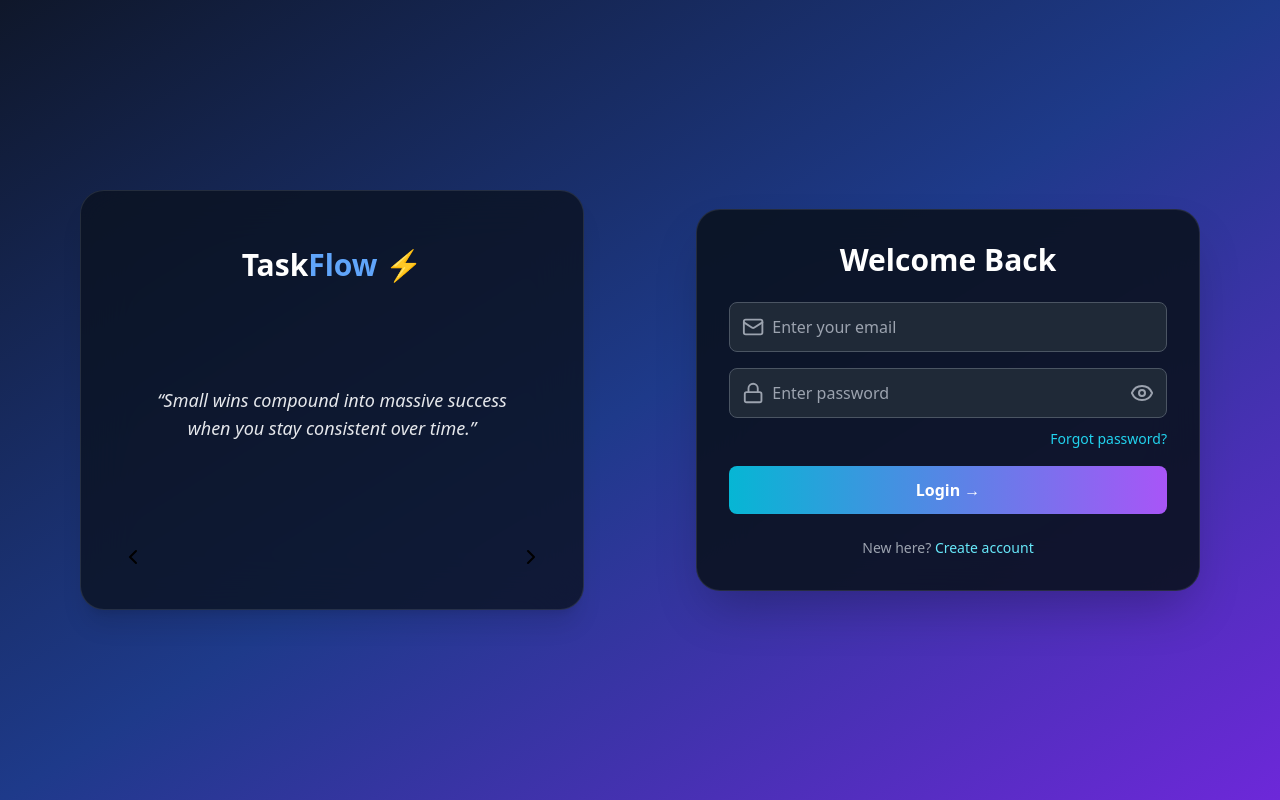
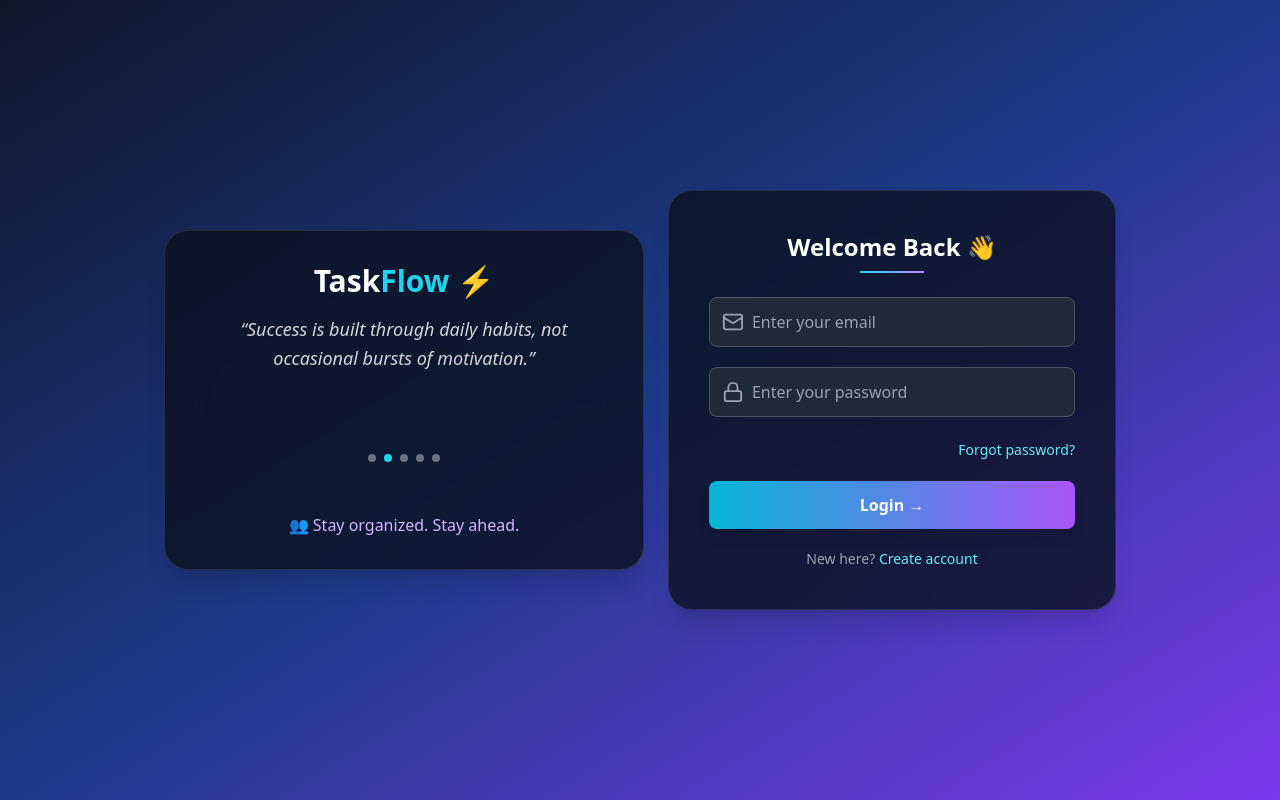
Before and after one commit to AnshulSharma2005/Team-Task-Manager, a React (Create React App) app in the folder frontend/: page / in a window 1280 px wide. Built offline with nearby package versions, Linux system fonts and the light colour scheme.

Commit message:
Updated project with all features

```diff
--- a/frontend/src/index.css
+++ b/frontend/src/index.css
@@ -22,3 +22,7 @@ select:-webkit-autofill {
   -webkit-text-fill-color: #ffffff !important;
   transition: background-color 9999s ease-in-out 0s;
 }
+select option {
+  background-color: #1f2937;
+  color: white;
+}
--- a/frontend/src/pages/Dashboard.js
+++ b/frontend/src/pages/Dashboard.js
@@ -1,8 +1,8 @@
 import { useEffect, useState } from "react";
 import axios from "axios";
 import toast from "react-hot-toast";
-import { useNavigate } from "react-router-dom";
-import { LogOut, PlusCircle } from "lucide-react";
+
+const API = "http://localhost:5000/api";
 
 export default function Dashboard() {
   const [tasks, setTasks] = useState([]);
@@ -12,50 +12,39 @@ export default function Dashboard() {
   const [title, setTitle] = useState("");
   const [selectedProject, setSelectedProject] = useState("");
   const [assignedTo, setAssignedTo] = useState("");
-
   const [newProject, setNewProject] = useState("");
 
-  const navigate = useNavigate();
+  const storedUser = localStorage.getItem("user");
+  const user = storedUser ? JSON.parse(storedUser) : null;
 
-  const API = "http://localhost:5000/api/tasks";
+  if (!user) {
+    window.location.href = "/";
+    return null;
+  }
 
-  const userEmail = localStorage.getItem("userEmail");
-  const userRole = localStorage.getItem("userRole");
+  // ✅ ONLY MEMBERS (fix)
+  const filteredUsers = users.filter(
+    (u) =>
+      u.email &&
+      u.email !== user.email &&
+      u.role === "Member"
+  );
 
   // ================= FETCH =================
 
   const fetchTasks = async () => {
-    try {
-      let url = API;
-
-      // 🔥 Member sees only assigned tasks
-      if (userRole === "Member") {
-        url = `${API}?assignedTo=${userEmail}`;
-      }
-
-      const res = await axios.get(url);
-      setTasks(res.data);
-    } catch {
-      toast.error("Failed to load tasks ❌");
-    }
+    const res = await axios.get(`${API}/tasks`);
+    setTasks(res.data || []);
   };
 
   const fetchProjects = async () => {
-    try {
-      const res = await axios.get("http://localhost:5000/api/projects");
-      setProjects(res.data);
-    } catch {
-      toast.error("Failed to load projects ❌");
-    }
+    const res = await axios.get(`${API}/projects`);
+    setProjects(res.data || []);
   };
 
   const fetchUsers = async () => {
-    try {
-      const res = await axios.get("http://localhost:5000/api/users");
-      setUsers(res.data);
-    } catch {
-      toast.error("Failed to load users ❌");
-    }
+    const res = await axios.get(`${API}/users/all`);
+    setUsers(res.data || []);
   };
 
   useEffect(() => {
@@ -64,82 +53,62 @@ export default function Dashboard() {
     fetchUsers();
   }, []);
 
+  // ================= PROJECT =================
+
+  const createProject = async () => {
+    if (!newProject) return toast.error("Enter project name");
+
+    await axios.post(`${API}/projects`, {
+      name: newProject,
+      createdBy: user.email,
+    });
+
+    toast.success("Project created 🚀");
+    setNewProject("");
+    fetchProjects();
+  };
+
   // ================= ADD TASK =================
 
   const addTask = async () => {
-    if (!title) return toast.error("Task title required ❌");
-    if (!selectedProject) return toast.error("Select project ❌");
-    if (!assignedTo) return toast.error("Assign user ❌");
+    if (!title) return toast.error("Task cannot be empty");
+    if (!selectedProject) return toast.error("Select project");
 
-    try {
-      await axios.post(API, {
+    // ✅ ADMIN MUST SELECT MEMBER
+    if (user.role === "Admin" && !assignedTo) {
+      return toast.error("Please assign a member ❌");
+    }
+
+    await axios.post(`${API}/tasks`, {
       title,
+      projectId: selectedProject,
+      assignedTo:
+        user.role === "Admin"
+          ? assignedTo // ✅ FIXED (no fallback)
+          : user.email,
+      createdBy: user.email,
       status: "Pending",
-        createdBy: userEmail,
-        assignedTo,
-        projectId: selectedProject,
-        priority: "Medium",
-        deadline: new Date(Date.now() + 2 * 24 * 60 * 60 * 1000)
     });
 
-      toast.success("Task added 🚀");
+    toast.success("Task added");
     setTitle("");
+    setAssignedTo("");
     fetchTasks();
-    } catch {
-      toast.error("Error adding task ❌");
-    }
   };
 
   // ================= UPDATE =================
 
   const updateStatus = async (id, status) => {
-    try {
-      await axios.put(`${API}/${id}`, { status });
-      toast.success("Updated");
+    await axios.put(`${API}/tasks/${id}`, { status });
     fetchTasks();
-    } catch {
-      toast.error("Update failed");
-    }
   };
 
   const deleteTask = async (id) => {
-    try {
-      await axios.delete(`${API}/${id}`);
-      toast.success("Deleted");
+    await axios.delete(`${API}/tasks/${id}`);
     fetchTasks();
-    } catch {
-      toast.error("Delete failed");
-    }
   };
 
-  // ================= PROJECT =================
-
-  const createProject = async () => {
-    if (!newProject) return toast.error("Enter project name ❌");
-
-    try {
-      await axios.post("http://localhost:5000/api/projects", {
-        name: newProject,
-        createdBy: userEmail
-      });
-
-      toast.success("Project created 🎉");
-      setNewProject("");
-      fetchProjects();
-    } catch {
-      toast.error("Error creating project");
-    }
-  };
-
-  // ================= LOGOUT =================
-
-  const handleLogout = () => {
-    localStorage.clear();
-    toast.success("Logged out");
-    navigate("/");
-  };
-
-  // ================= LOGIC =================
+  // ================= FILTER =================
 
   const filteredTasks = selectedProject
     ? tasks.filter((t) => t.projectId === selectedProject)
@@ -151,47 +120,67 @@ export default function Dashboard() {
 
   const pending = filteredTasks.length - completed;
 
-  const isOverdue = (deadline) =>
-    deadline && new Date(deadline) < new Date();
-
-  // ================= UI =================
-
   return (
-    <div className="min-h-screen bg-gradient-to-br from-[#0f172a] via-[#1e3a8a] to-[#7c3aed] p-6 text-white">
+    <div className="min-h-screen bg-gradient-to-br from-[#0f172a] via-[#1e3a8a] to-[#7c3aed] p-6">
 
       {/* HEADER */}
-      <div className="flex justify-between items-center mb-8">
-        <h1 className="text-3xl font-bold">
-          🚀 Dashboard ({userRole})
+      <div className="flex justify-between items-center mb-6">
+        <div>
+          <h1 className="text-3xl font-bold text-white">
+            🚀 Dashboard: {user.role}
           </h1>
+          <p className="text-gray-300 text-sm">
+            {user.name} (Currently logged in {user.role})
+          </p>
+        </div>
 
         <button
-          onClick={handleLogout}
-          className="bg-red-500 hover:bg-red-600 px-4 py-2 rounded-lg flex items-center gap-2"
+          onClick={() => {
+            localStorage.clear();
+            window.location.href = "/";
+          }}
+          className="bg-red-500 px-4 py-2 rounded text-white"
         >
-          <LogOut size={18} /> Logout
+          Logout
         </button>
       </div>
 
       {/* STATS */}
-      <div className="grid md:grid-cols-3 gap-5 mb-8">
-        <Stat title="Total Tasks" value={filteredTasks.length} />
-        <Stat title="Completed" value={completed} color="text-green-400" />
-        <Stat title="Pending" value={pending} color="text-yellow-400" />
+      <div className="grid md:grid-cols-3 gap-4 mb-6">
+        <Card title="Total Tasks" value={filteredTasks.length} />
+        <Card title="Completed" value={completed} />
+        <Card title="Pending" value={pending} />
       </div>
 
-      {/* ADMIN: CREATE PROJECT */}
-      {userRole === "Admin" && (
-        <div className="flex gap-3 mb-6">
+      {/* 👥 MEMBERS LIST */}
+      {user.role === "Admin" && (
+        <div className="mb-6 bg-[#0b1220]/80 p-4 rounded-xl text-white">
+          <h2 className="font-semibold mb-2">Team Members</h2>
+
+          {filteredUsers.length === 0 ? (
+            <p className="text-gray-400">No members</p>
+          ) : (
+            filteredUsers.map((u) => (
+              <p key={u._id}>
+                • {u.name} ({u.email})
+              </p>
+            ))
+          )}
+        </div>
+      )}
+
+      {/* CREATE PROJECT */}
+      {user.role === "Admin" && (
+        <div className="flex gap-3 mb-4">
           <input
             value={newProject}
             onChange={(e) => setNewProject(e.target.value)}
             placeholder="Create new project..."
-            className="flex-1 bg-white/10 p-3 rounded-lg"
+            className="flex-1 bg-[#1f2937] text-white px-3 py-3 rounded-lg"
           />
           <button
             onClick={createProject}
-            className="bg-purple-500 px-5 rounded-lg"
+            className="bg-purple-500 px-4 rounded text-white"
           >
             Create
           </button>
@@ -202,7 +191,7 @@ export default function Dashboard() {
       <select
         value={selectedProject}
         onChange={(e) => setSelectedProject(e.target.value)}
-        className="w-full bg-white/10 p-3 rounded-lg mb-6"
+        className="w-full mb-4 bg-[#1f2937] text-white px-3 py-3 rounded-lg"
       >
         <option value="">All Projects</option>
         {projects.map((p) => (
@@ -213,99 +202,96 @@ export default function Dashboard() {
       </select>
 
       {/* ADD TASK */}
-      <div className="bg-[#0b1220]/80 p-5 rounded-xl flex gap-3 mb-8">
-
+      <div className="flex gap-3 mb-6">
         <input
           value={title}
           onChange={(e) => setTitle(e.target.value)}
           placeholder="Enter task..."
-          className="flex-1 bg-white/10 p-3 rounded-lg"
+          className="flex-1 bg-[#1f2937] text-white px-3 py-3 rounded-lg"
         />
 
-        {/* ASSIGN USER */}
-        {userRole === "Admin" && (
+        {user.role === "Admin" && (
           <select
             value={assignedTo}
             onChange={(e) => setAssignedTo(e.target.value)}
-            className="bg-white/10 p-3 rounded-lg"
+            className="bg-[#1f2937] text-white px-3 py-3 rounded-lg"
           >
-            <option value="">Assign user</option>
-            {users.map((u) => (
+            <option value="">Assign member</option>
+
+            {filteredUsers.length === 0 ? (
+              <option disabled>No members available</option>
+            ) : (
+              filteredUsers.map((u) => (
                 <option key={u._id} value={u.email}>
-                {u.email}
+                  {u.name}
                 </option>
-            ))}
+              ))
+            )}
           </select>
         )}
 
         <button
           onClick={addTask}
-          className="bg-gradient-to-r from-cyan-500 to-purple-500 px-4 rounded-lg"
+          className="bg-gradient-to-r from-cyan-500 to-purple-500 px-5 rounded-lg text-white"
         >
-          <PlusCircle />
+          + Add
         </button>
       </div>
 
-      {/* TASK LIST */}
-      <div className="grid gap-4">
+      {/* TASKS */}
+      <div className="space-y-4">
         {filteredTasks.map((t) => (
           <div
             key={t._id}
-            className="bg-[#0b1220]/80 p-5 rounded-xl flex justify-between items-center"
+            className="bg-[#0b1220]/80 p-5 rounded-xl flex justify-between"
           >
-
             <div>
-              <h3 className="font-semibold text-lg">{t.title}</h3>
-
-              <p className="text-sm text-gray-400">
+              <h3 className="text-white">{t.title}</h3>
+              <p className="text-gray-400 text-sm">
                 Assigned: {t.assignedTo}
               </p>
 
-              <p className="text-xs text-gray-400">
-                Due: {new Date(t.deadline).toLocaleDateString()}
-              </p>
-
               <span
-                className={`px-3 py-1 text-sm rounded-full ${
-                  isOverdue(t.deadline)
-                    ? "bg-red-500/20 text-red-400"
-                    : t.status === "Completed"
-                    ? "bg-green-500/20 text-green-400"
-                    : "bg-yellow-500/20 text-yellow-400"
+                className={`px-2 py-1 text-xs rounded ${
+                  t.status === "Completed"
+                    ? "bg-green-500"
+                    : "bg-yellow-500"
                 }`}
               >
-                {isOverdue(t.deadline) ? "Overdue 🔴" : t.status}
+                {t.status}
               </span>
             </div>
 
             <div className="flex gap-2">
-
-              {t.status === "Pending" ? (
+              {t.status !== "Completed" ? (
                 <button
-                  onClick={() => updateStatus(t._id, "Completed")}
-                  className="bg-green-500 px-3 py-1 rounded"
+                  onClick={() =>
+                    updateStatus(t._id, "Completed")
+                  }
+                  className="bg-green-500 px-3 py-1 rounded text-white"
                 >
                   Done
                 </button>
               ) : (
                 <button
-                  onClick={() => updateStatus(t._id, "Pending")}
-                  className="bg-yellow-500 px-3 py-1 rounded"
+                  onClick={() =>
+                    updateStatus(t._id, "Pending")
+                  }
+                  className="bg-yellow-500 px-3 py-1 rounded text-white"
                 >
                   Undo
                 </button>
               )}
 
-              {userRole === "Admin" && (
+              {user.role === "Admin" && (
                 <button
                   onClick={() => deleteTask(t._id)}
-                  className="bg-red-500 px-3 py-1 rounded"
+                  className="bg-red-500 px-3 py-1 rounded text-white"
                 >
                   Delete
                 </button>
               )}
             </div>
-
           </div>
         ))}
       </div>
@@ -313,10 +299,9 @@ export default function Dashboard() {
   );
 }
 
-// STAT CARD
-const Stat = ({ title, value, color }) => (
-  <div className="bg-[#0b1220]/80 p-5 rounded-xl">
-    <p className="text-gray-400">{title}</p>
-    <h2 className={`text-3xl font-bold ${color || ""}`}>{value}</h2>
+const Card = ({ title, value }) => (
+  <div className="bg-[#0b1220]/80 p-5 rounded-xl text-white">
+    <p>{title}</p>
+    <h2 className="text-2xl font-bold">{value}</h2>
   </div>
 );
--- a/frontend/src/pages/Login.js
+++ b/frontend/src/pages/Login.js
@@ -1,205 +1,179 @@
-import { useState, useEffect } from "react";
-import { useNavigate } from "react-router-dom";
-import {
-  Mail,
-  Lock,
-  ChevronLeft,
-  ChevronRight,
-  Eye,
-  EyeOff,
-} from "lucide-react";
+import React, { useState, useEffect } from "react";
+import { Mail, Lock } from "lucide-react";
+import { Link, useNavigate } from "react-router-dom";
 import { signInWithEmailAndPassword } from "firebase/auth";
 import { auth } from "../firebase";
+import axios from "axios";
 import toast from "react-hot-toast";
-import axios from "axios";
 
-export default function Login() {
-  const navigate = useNavigate();
+const API = "http://localhost:5000/api";
 
+const quotes = [
+  "Small wins compound into massive success when you stay consistent over time.",
+  "Success is built through daily habits, not occasional bursts of motivation.",
+  "Consistency beats motivation when discipline becomes your habit.",
+  "Great teams are built on trust, communication, and execution.",
+  "Your future is created by what you do consistently, not occasionally."
+];
+
+const Login = () => {
   const [email, setEmail] = useState("");
   const [password, setPassword] = useState("");
-  const [index, setIndex] = useState(0);
-  const [showPassword, setShowPassword] = useState(false);
   const [loading, setLoading] = useState(false);
+  const [currentQuote, setCurrentQuote] = useState(0);
 
-  const quotes = [
-    "Discipline turns goals into results when you show up consistently every single day.",
-    "Small wins compound into massive success when you stay consistent over time.",
-    "Success is not luck but the result of daily habits and disciplined execution.",
-    "Your future is shaped by what you choose to do consistently today.",
-    "Consistency separates those who succeed from those who only dream about it.",
-    "Great teams succeed because they trust, communicate, and execute effectively together.",
-    "Keep moving forward even when things feel slow or difficult.",
-    "Ideas are nothing without execution and consistent effort behind them.",
-    "Every completed task builds momentum and confidence for the next one.",
-    "Stay organized, stay focused, and stay ahead of everything you do.",
-  ];
+  const navigate = useNavigate();
 
   useEffect(() => {
     const interval = setInterval(() => {
-      setIndex((prev) => (prev + 1) % quotes.length);
-    }, 4000);
+      setCurrentQuote((prev) => (prev + 1) % quotes.length);
+    }, 3000);
     return () => clearInterval(interval);
   }, []);
 
-  const next = () => setIndex((index + 1) % quotes.length);
-  const prev = () =>
-    setIndex((index - 1 + quotes.length) % quotes.length);
+  const handleLogin = async (e) => {
+    e.preventDefault();
 
-  const handleLogin = async () => {
     if (!email || !password) {
-      return toast.error("Please fill all fields ❌");
+      toast.error("Please fill all fields ❌");
+      return;
     }
 
     try {
       setLoading(true);
 
-      // 🔐 Firebase Login
-      const userCredential = await signInWithEmailAndPassword(
-        auth,
-        email,
-        password
-      );
+      await signInWithEmailAndPassword(auth, email, password);
 
-      const user = userCredential.user;
+      const res = await axios.get(`${API}/users/${email}`);
 
-      // 🗄️ Fetch user from backend
-      let res;
-      try {
-        res = await axios.get(
-          `http://localhost:5000/api/users/${user.email}`
-        );
-      } catch (err) {
-        toast.error("Server error. Please try again.");
-        return;
-      }
+      localStorage.setItem("user", JSON.stringify(res.data));
 
-      if (!res.data) {
-        toast.error("User not registered. Please signup.");
-        return;
-      }
+      toast.success(`Welcome ${res.data.role} 🎉`);
 
-      // ✅ Store user
-      localStorage.setItem("userEmail", user.email);
-      localStorage.setItem("userRole", res.data.role);
+      navigate("/dashboard");
 
-      toast.success(`Welcome ${res.data.role} 🚀`);
-
-      setTimeout(() => {
-        navigate("/dashboard");
-      }, 1200);
-
-    } catch (error) {
-      console.error(error);
-
-      if (error.code === "auth/user-not-found") {
-        toast.error("Email not registered. Please sign up.");
-      } else if (error.code === "auth/wrong-password") {
-        toast.error("Incorrect password ❌");
-      } else {
-        toast.error("Login failed. Try again.");
-      }
+    } catch {
+      toast.error("Login failed ❌");
     } finally {
       setLoading(false);
     }
   };
 
   return (
-    <div className="min-h-screen flex flex-wrap items-center justify-center md:justify-between gap-8 px-6 md:px-20 py-10
-    bg-gradient-to-br from-[#0f172a] via-[#1e3a8a] to-[#6d28d9]">
+    <div className="min-h-screen flex items-center justify-center gap-6 px-10
+    bg-gradient-to-br from-[#0f172a] via-[#1e3a8a] to-[#7c3aed]">
 
-      {/* LEFT PANEL */}
-      <div className="w-full md:w-[45%] flex justify-center">
-        <div className="bg-[#0b1220]/80 backdrop-blur-xl border border-white/10
-        rounded-3xl p-10 w-full max-w-lg h-[420px]
-        shadow-xl hover:shadow-blue-500/20 transition flex flex-col justify-between">
+      {/* 🔥 QUOTE CARD (RESTORED STYLE) */}
+      <div className="hidden md:flex flex-col justify-between items-center
+      bg-[#0b1220]/80 backdrop-blur-xl border border-white/10
+      rounded-3xl px-10 py-8 w-[480px] h-[340px] shadow-xl
+      hover:shadow-cyan-400/20 transition text-center">
 
-          <h1 className="text-3xl font-bold text-center text-white mt-4">
-            Task<span className="text-blue-400">Flow</span> ⚡
+        <div>
+          <h1 className="text-3xl font-bold text-white mb-4">
+            Task<span className="text-cyan-400">Flow</span> ⚡
           </h1>
 
-          <p className="text-center text-lg italic text-gray-200 px-4">
-            “{quotes[index]}”
+          {/* ✨ ITALIC + BETTER LOOK */}
+          <p className="text-gray-300 text-lg italic leading-relaxed min-h-[80px] font-light">
+            “{quotes[currentQuote]}”
           </p>
+        </div>
 
-          <div className="flex justify-between">
-            <button onClick={prev}><ChevronLeft /></button>
-            <button onClick={next}><ChevronRight /></button>
-          </div>
+        {/* DOTS */}
+        <div className="flex gap-2 mt-2">
+          {quotes.map((_, i) => (
+            <span
+              key={i}
+              className={`h-2 w-2 rounded-full ${
+                i === currentQuote ? "bg-cyan-400" : "bg-gray-500"
+              }`}
+            />
+          ))}
         </div>
+
+        {/* CENTERED TEXT */}
+        <p className="text-purple-300 text-base font-medium text-center">
+          👥 Stay organized. Stay ahead.
+        </p>
       </div>
 
-      {/* LOGIN CARD */}
-      <div className="w-full md:w-[45%] flex justify-center">
-        <div className="bg-[#0b1220]/90 backdrop-blur-xl border border-white/10
-        rounded-3xl p-8 w-full max-w-lg shadow-2xl hover:shadow-cyan-400/20 transition">
+      {/* 🔥 LOGIN CARD (YOUR STYLE BACK) */}
+      <div className="bg-[#0b1220]/80 backdrop-blur-xl border border-white/10
+      rounded-3xl p-10 w-full max-w-md shadow-xl
+      hover:shadow-cyan-400/20 transition">
 
-          <h2 className="text-3xl font-bold text-white text-center mb-6">
-            Welcome Back
-          </h2>
+        <h2 className="text-2xl font-semibold text-white text-center">
+          Welcome Back 👋
+        </h2>
 
-          {/* Email */}
-          <div className="flex items-center bg-[#1f2937] rounded-lg px-3 mb-4 border border-gray-600 focus-within:border-cyan-400">
+        {/* 🔥 UNDERLINE BACK */}
+        <div className="w-16 h-[2px] bg-gradient-to-r from-cyan-400 to-purple-400 mx-auto mt-2 mb-6"></div>
+
+        <form onSubmit={handleLogin} className="space-y-5">
+
+          {/* EMAIL */}
+          <div className="flex items-center bg-[#1f2937] px-3 py-3 rounded-lg
+          border border-gray-600
+          hover:border-cyan-400 hover:shadow-lg hover:shadow-cyan-400/20
+          focus-within:border-cyan-400 transition">
+
             <Mail className="text-gray-400 mr-2" />
+
             <input
               type="email"
               placeholder="Enter your email"
-              className="w-full bg-transparent py-3 outline-none text-white"
+              className="w-full bg-transparent outline-none text-white"
               value={email}
               onChange={(e) => setEmail(e.target.value)}
             />
           </div>
 
-          {/* Password */}
-          <div className="relative flex items-center bg-[#1f2937] rounded-lg px-3 mb-2 border border-gray-600 focus-within:border-cyan-400">
+          {/* PASSWORD */}
+          <div className="flex items-center bg-[#1f2937] px-3 py-3 rounded-lg
+          border border-gray-600
+          hover:border-cyan-400 hover:shadow-lg hover:shadow-cyan-400/20
+          focus-within:border-cyan-400 transition">
+
             <Lock className="text-gray-400 mr-2" />
+
             <input
-              type={showPassword ? "text" : "password"}
-              placeholder="Enter password"
-              className="w-full bg-transparent py-3 outline-none text-white"
+              type="password"
+              placeholder="Enter your password"
+              className="w-full bg-transparent outline-none text-white"
               value={password}
               onChange={(e) => setPassword(e.target.value)}
             />
-            <span
-              onClick={() => setShowPassword(!showPassword)}
-              className="absolute right-3 cursor-pointer text-gray-400"
-            >
-              {showPassword ? <EyeOff /> : <Eye />}
-            </span>
           </div>
 
-          {/* Forgot Password */}
-          <div className="text-right mb-4">
-            <span
-              onClick={() => navigate("/forgot-password")}
-              className="text-cyan-400 text-sm cursor-pointer hover:underline"
-            >
+          <div className="text-right">
+            <Link to="/forgot-password" className="text-cyan-300 text-sm">
               Forgot password?
-            </span>
+            </Link>
           </div>
 
-          {/* Button */}
+          {/* BUTTON */}
           <button
-            onClick={handleLogin}
+            type="submit"
             disabled={loading}
             className="w-full bg-gradient-to-r from-cyan-500 to-purple-500
-            py-3 rounded-lg text-white font-semibold hover:scale-105 transition"
+            py-3 rounded-lg text-white font-semibold
+            hover:scale-105 transition duration-300 shadow-lg"
           >
             {loading ? "Logging in..." : "Login →"}
           </button>
 
-          {/* Bottom */}
-          <p className="text-center text-sm text-gray-400 mt-6">
+          <p className="text-center text-gray-400 text-sm">
             New here?{" "}
-            <span
-              onClick={() => navigate("/signup")}
-              className="text-cyan-300 cursor-pointer hover:underline"
-            >
+            <Link to="/signup" className="text-cyan-300 hover:underline">
               Create account
-            </span>
+            </Link>
           </p>
-        </div>
+
+        </form>
       </div>
     </div>
   );
-}
+};
+
+export default Login;
```
Also changed, not shown: 2 other files (tests, documents, lock files or other folders). Lines whose indentation alone changed are shown as unchanged.
